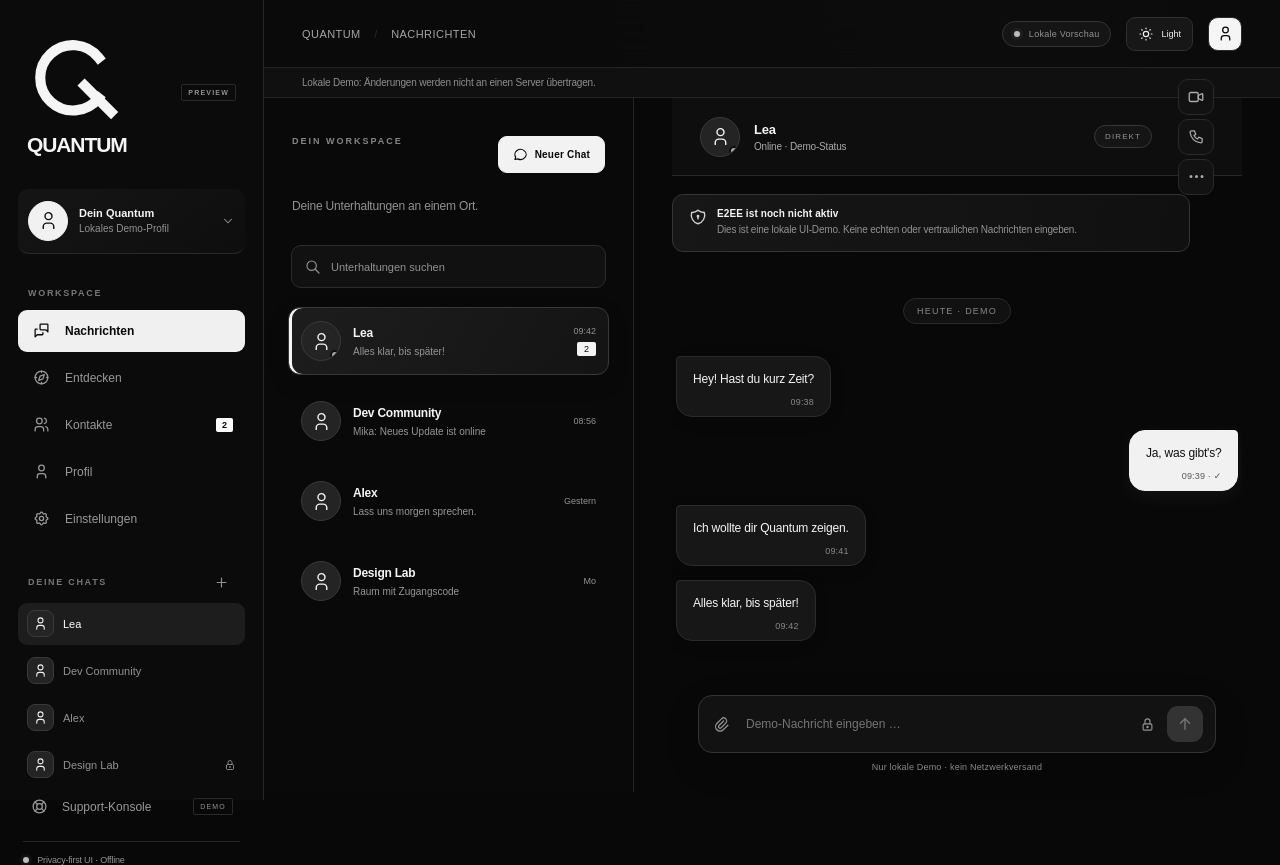
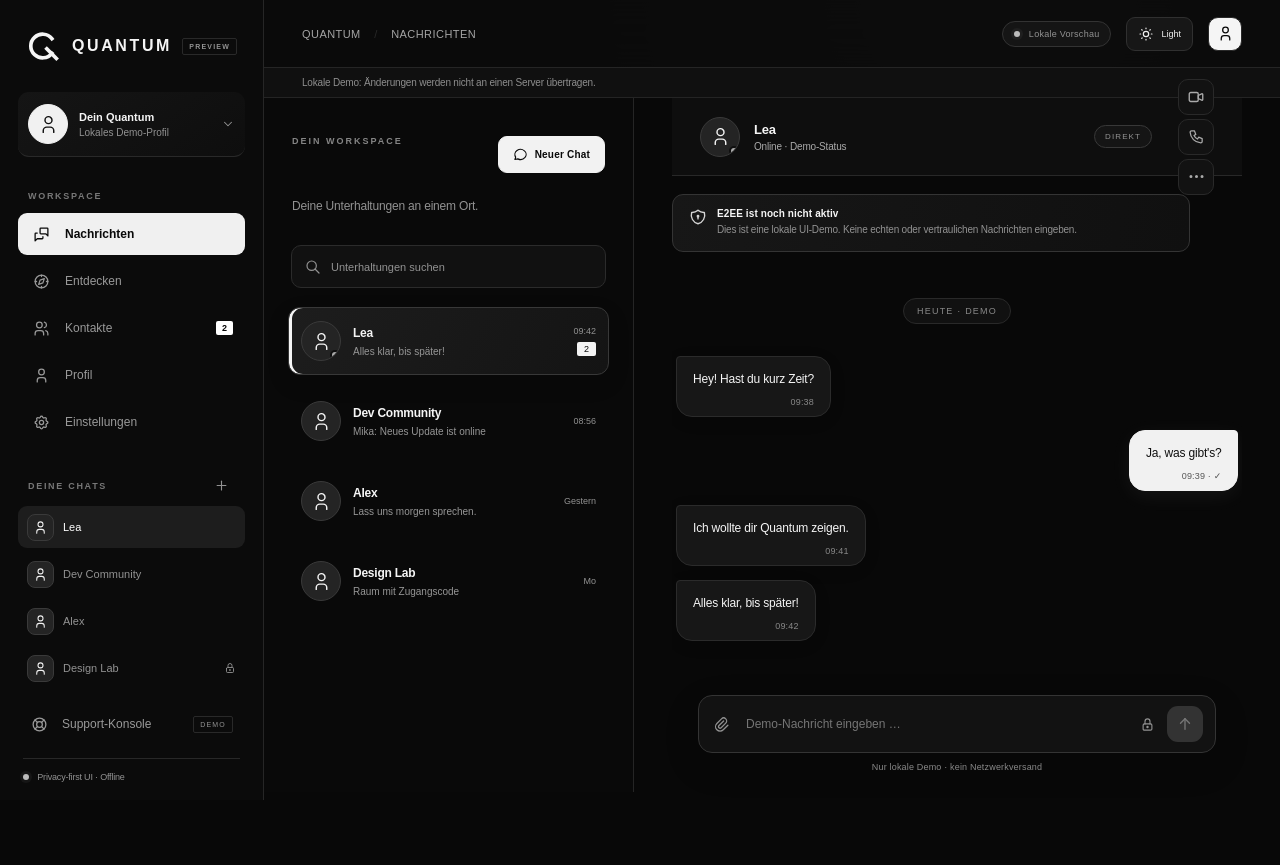
Before and after one commit to GotUrBack-Public/Quantum, a Next.js app in the folder apps/web/: page / in a window 1280 px wide. After the commit the page ends 800 px from the top, so only its background shows below. Built offline with nearby package versions, Linux system fonts and the light colour scheme.

Commit message:
Style Quantum logo lockup for monochrome themes

```diff
--- a/apps/web/src/app/globals.css
+++ b/apps/web/src/app/globals.css
@@ -568,3 +568,13 @@ body{letter-spacing:-.012em}
 @media(prefers-reduced-motion:reduce){
  .page-heading h1,.security-warning,.message-composer{animation:none!important}
 }
+
+
+/* Quantum identity: a restrained, high-contrast monogram and wordmark. */
+.brand{gap:12px;padding:0 8px 28px}
+.quantum-brand-lockup{display:inline-flex;align-items:center;gap:10px;min-width:0;color:var(--text)}
+.quantum-brand-mark{display:block;width:36px;height:36px;flex:none}
+.quantum-brand-word{font-size:16px;font-weight:760;letter-spacing:2.6px;line-height:1;color:var(--text)}
+:root[data-theme=light] .quantum-brand-lockup{color:#111}
+.brand em{margin-left:auto}
+@media(max-width:720px){.quantum-brand-mark{width:34px;height:34px}.quantum-brand-word{font-size:15px}}
```
